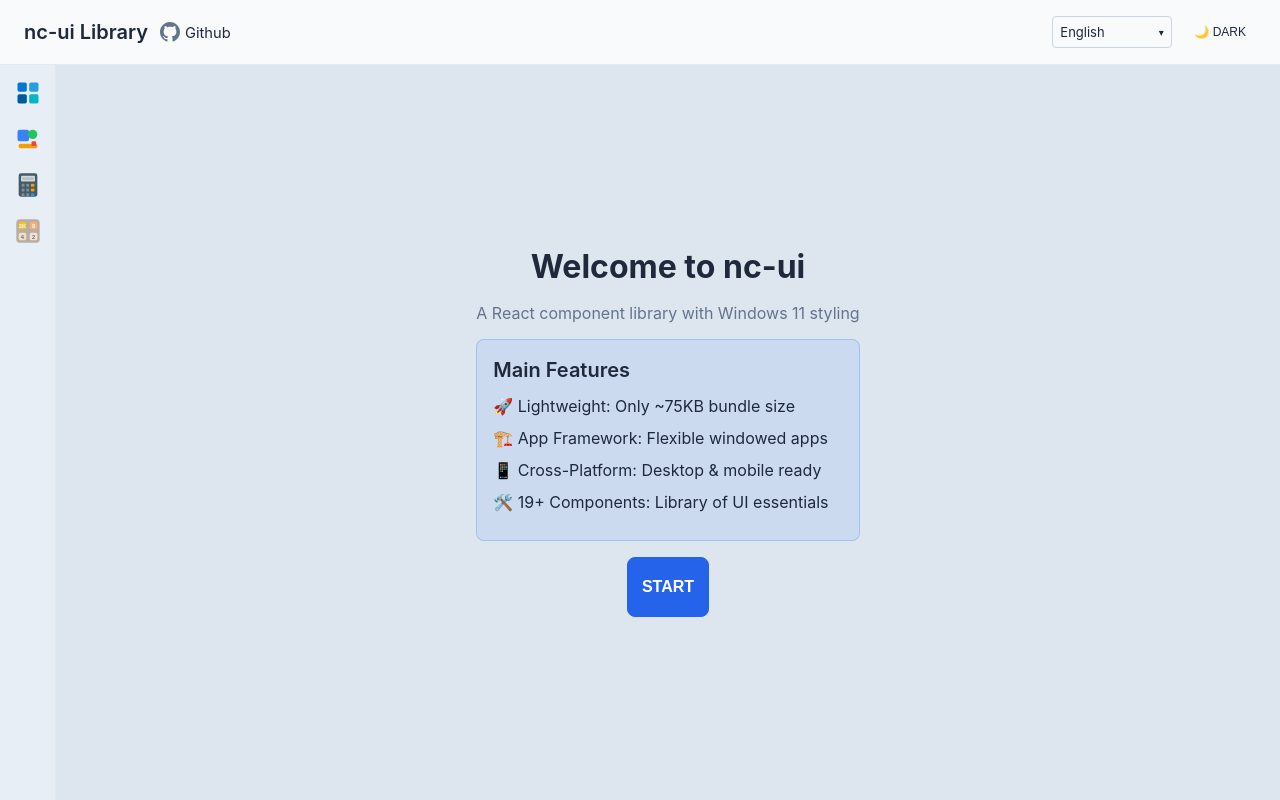
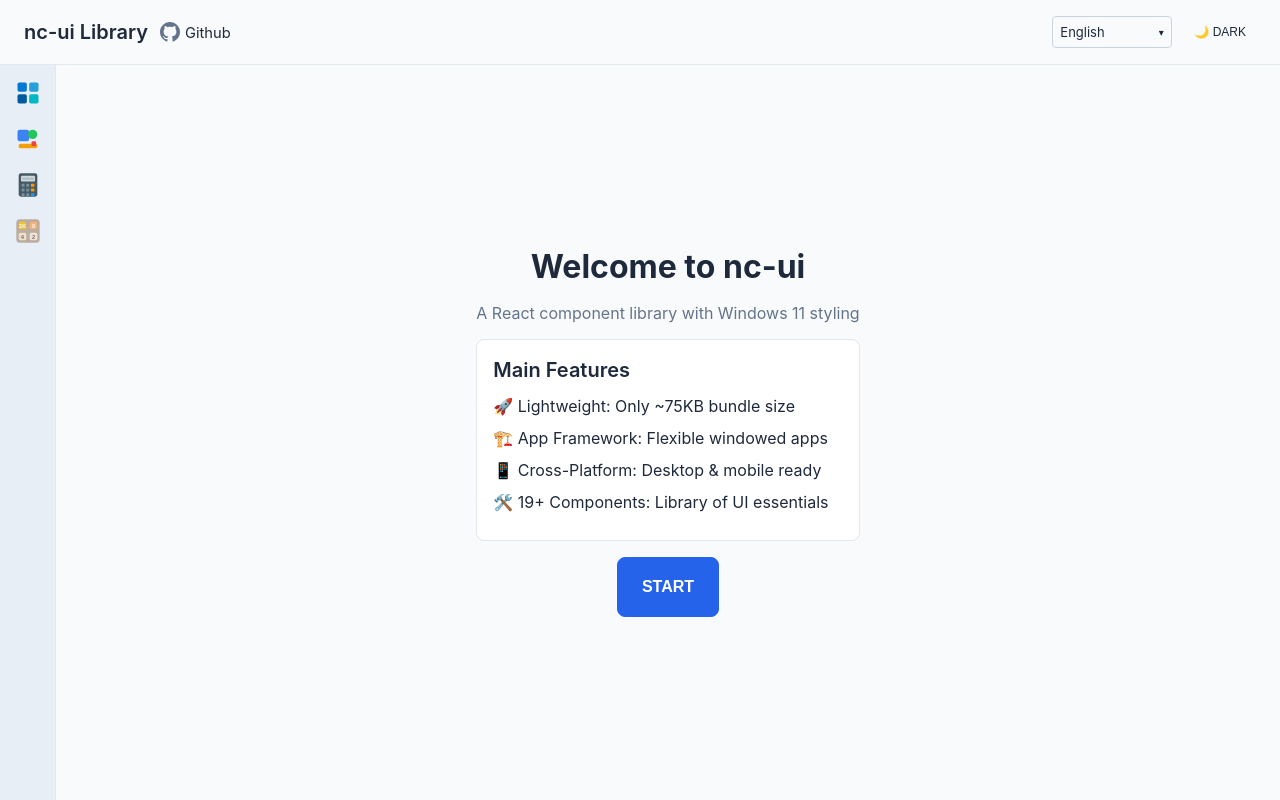
Before and after one commit to kingsimba/nc-ui, a React (Vite) app: page / in a window 1280 px wide. Built offline with nearby package versions, Linux system fonts and the light colour scheme.

Commit message:
small adjustment of colors

```diff
--- a/dev/App.tsx
+++ b/dev/App.tsx
@@ -116,7 +116,7 @@ function AppContent() {
                             <h1 style={{ textAlign: 'center' }}>{t('welcome.title')}</h1>
                             <p className="weak">{t('welcome.subtitle')}</p>
 
-                            <div className="block note">
+                            <div className="block">
                                 <h3>{t('welcome.features.title')}</h3>
                                 <ul className="no-dots">
                                     <li>{t('welcome.features.lightweight')}</li>
--- a/dev/UIComponentsDemo/UIComponentsDemo.tsx
+++ b/dev/UIComponentsDemo/UIComponentsDemo.tsx
@@ -109,7 +109,7 @@ export function UIComponentsDemo() {
   }, []);
 
   const ActiveComponent = sections.find(s => s.id === activeSection)?.component;
-  const textSections = ['nav-stack', 'yaml-textarea', 'styles', 'dialog', 'app-dialog'];
+  const textSections = ['nav-stack', 'yaml-textarea', 'styles', 'dialog', 'app-dialog', 'tabs', 'buttons'];
 
   return (
     <div className="ui-components-app">
--- a/dev/UIComponentsDemo/sections/TabsSection.tsx
+++ b/dev/UIComponentsDemo/sections/TabsSection.tsx
@@ -95,7 +95,7 @@ export function TabsSection() {
                     </div>
 
                     {/* Content Area */}
-                    <div style={{ padding: 20 }}>
+                    <div style={{ padding: 20, background: 'var(--nc-bg-text)' }}>
                         {toolbarActiveTab === 'Home' && (
                             <div>
                                 <h3>Home Content</h3>
--- a/dev/dev.css
+++ b/dev/dev.css
@@ -90,7 +90,7 @@ body {
     display: flex;
     align-items: center;
     justify-content: center;
-    background: var(--nc-bg);
+    background: var(--nc-bg-tertiary);
     padding: 40px;
 }
 
--- a/src/styles/theme.css
+++ b/src/styles/theme.css
@@ -2,10 +2,10 @@
   color-scheme: dark;
 
   /* Core colors */
-  --nc-bg: #151b23;
+  --nc-bg: #171e27;
   --nc-bg-secondary: #1a2332;
-  --nc-bg-tertiary: #2c3847;
-  --nc-bg-quaternary: #000000;
+  --nc-bg-tertiary: #232d3d;
+  --nc-bg-quaternary: #2c3847;
   --nc-bg-text: var(--nc-bg);
   --nc-muted: #7a8a9a;
   --nc-text: #e8eef6;
@@ -19,7 +19,7 @@
   /* UI element colors */
   --nc-border: #1f2937;
   --nc-button-border: #223042;
-  --nc-button-bg: #0f1722;
+  --nc-button-bg: var(--nc-bg-tertiary);
   --nc-button-hover: #162332;
   --nc-button-active: #1d2e42;
   --nc-overlay-hover: rgba(255, 255, 255, 0.05);
@@ -55,7 +55,7 @@
   /* UI element colors */
   --nc-border: #e2e8f0;
   --nc-button-border: #cbd5e1;
-  --nc-button-bg: #f8fafc;
+  --nc-button-bg: var(--nc-bg-tertiary);
   --nc-button-hover: #f1f5f9;
   --nc-button-active: #e2e8f0;
   --nc-overlay-hover: rgba(0, 0, 0, 0.05);
@@ -138,7 +138,7 @@ code, .code {
 .block {
   padding: 16px;
   border-radius: 8px;
-  background: transparent;
+  background: var(--nc-bg-quaternary);
   border: 1px solid var(--nc-border);
   margin: 16px 0;
   position: relative;
@@ -217,7 +217,7 @@ li::marker { color: var(--nc-text-weak); }
 .nc-button.nc-ghost:active { background: var(--nc-button-active); transform: scale(0.97); }
 
 .nc-button.nc-small { padding: 2px 10px; font-size: 12px; margin: 0; border-radius: 6px; height: 32px; }
-.nc-button.nc-large { padding: 12px 14px; font-size: 16px; min-height: 60px; font-weight: bold; }
+.nc-button.nc-large { padding: 10px 24px; font-size: 16px; min-height: 60px; font-weight: bold; }
 .nc-button.nc-text-selectable { user-select: text; -webkit-user-select: text; text-transform: none; }
 
 /* Disabled state */
```
